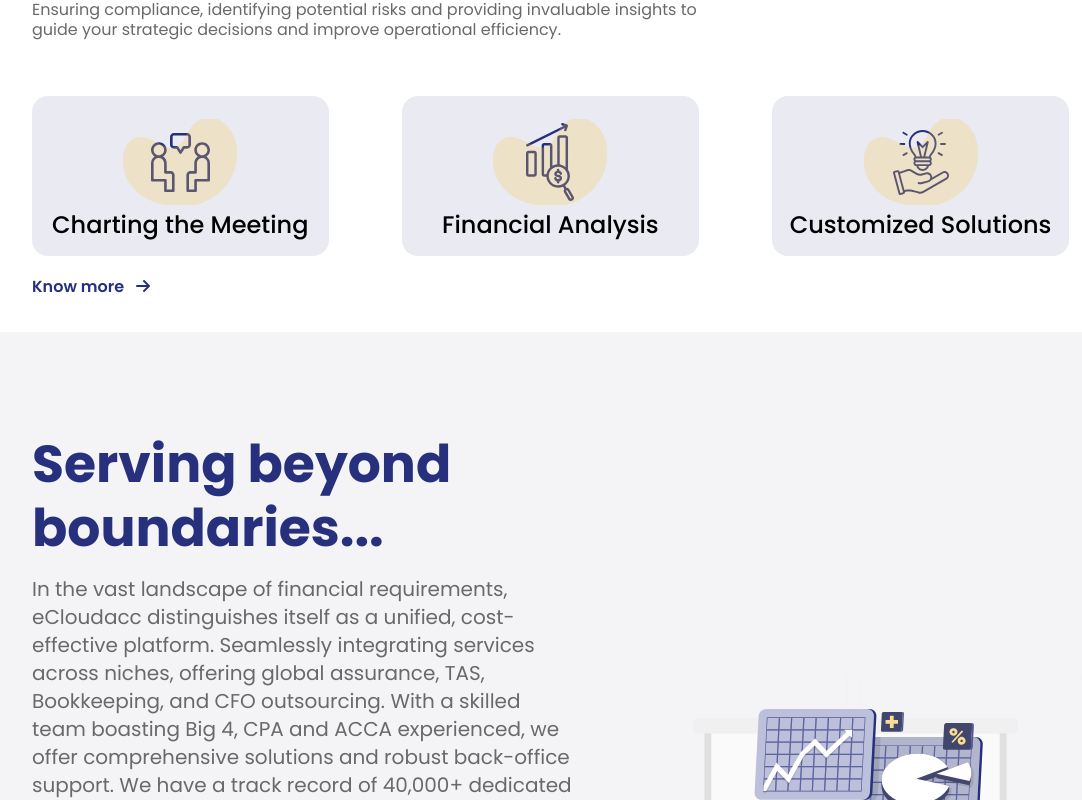
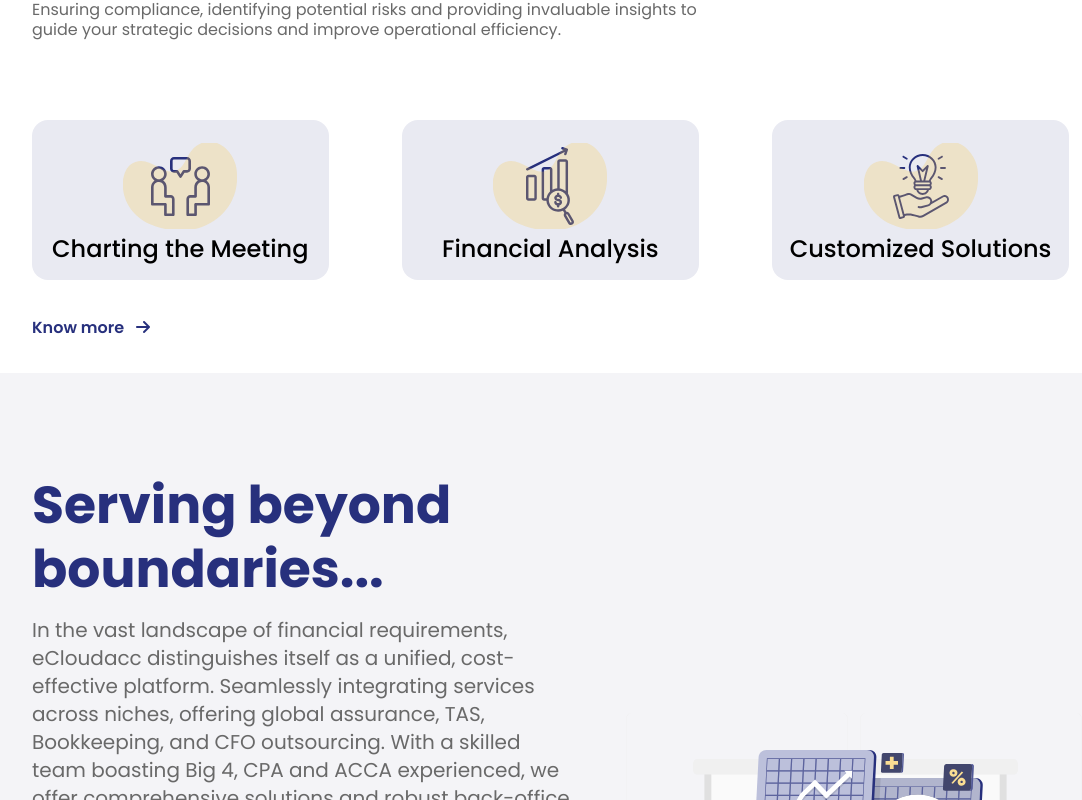
Before and after one commit to Ahsan2519/eCloudss, a React (Create React App) app: page / in a window 1280 px wide. Shown: the part 1670-2470 px from the top of the page, without its empty margins (32-1114 px from the left). Built offline with nearby package versions, Linux system fonts and the light colour scheme.

Commit message:
Fix: Spacing fixes in tabfilter section

```diff
--- a/src/Components/UI/TabFilter.jsx
+++ b/src/Components/UI/TabFilter.jsx
@@ -48,7 +48,7 @@
           <h3 className="font-[600] text-[16px] leading-[26px] text-black mb-2 md:text-[32px] md:leading-[34px]">
             {TabFilterData[activeTab].heading}
           </h3>
-          <p className="font-[400] text-[12px] leading-[18px] text-[#696969] mb-4 md:mb-14 md:text-[16px] md:leading-[20px] md:pr-[40%]">
+          <p className="font-[400] text-[12px] leading-[18px] text-[#696969] mb-4 md:mb-20 md:text-[16px] md:leading-[20px] md:pr-[40%]">
             {!isDesktops
               ? TabFilterData[activeTab].description
               : "Ensuring compliance, identifying potential risks and providing invaluable insights to guide your strategic decisions and improve operational efficiency."}
@@ -117,7 +117,7 @@
           <a
             href="#FIXME"
             title="Know more"
-            className="font-[600] text-[14px] leading-[21px] text-[#27307D] block text-center mt-2 relative after:absolute  after:content-['\f061'] after:font-['FontAwesome'] after:ml-3 md:text-left md:text-[16px]"
+            className="font-[600] text-[14px] leading-[21px] text-[#27307D] block text-center mt-2 relative after:absolute  after:content-['\f061'] after:font-['FontAwesome'] after:ml-3 md:text-left md:text-[16px] md:mt-[25px]"
           >
             Know more
           </a>
```
